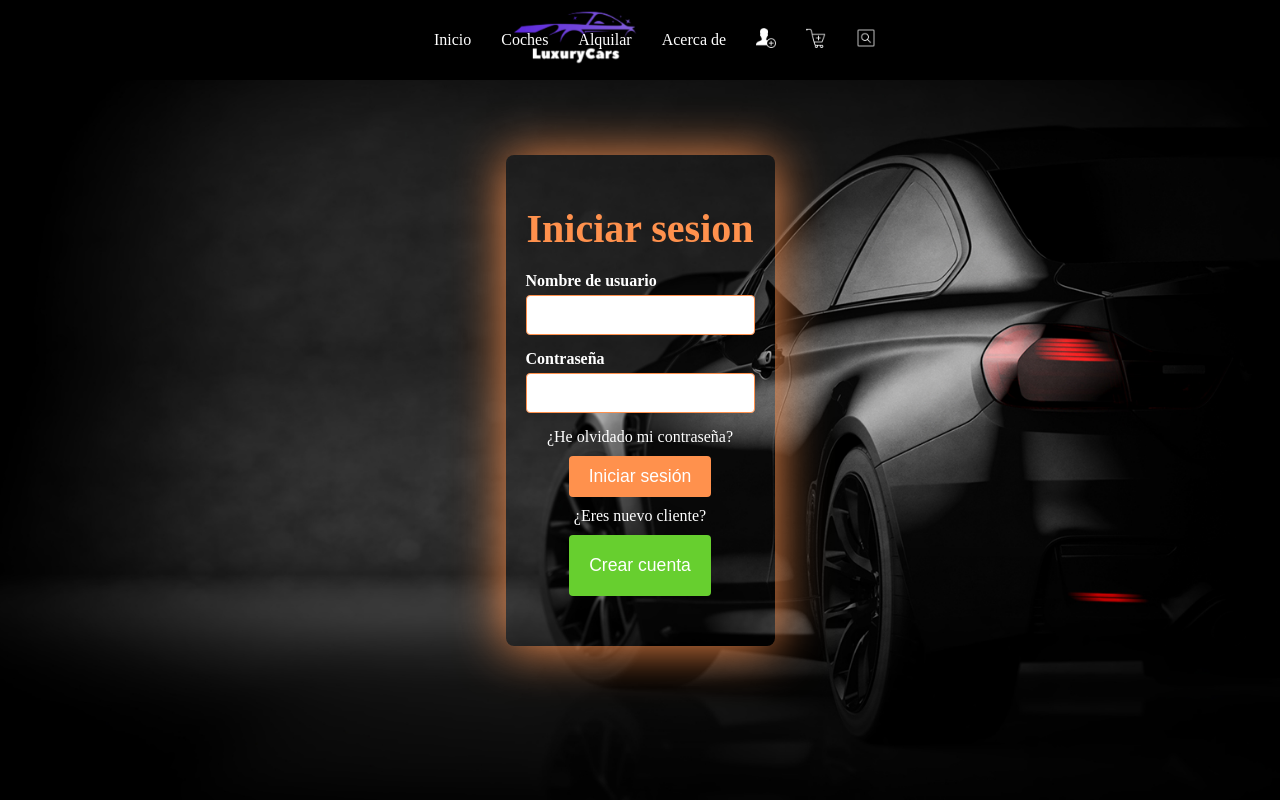
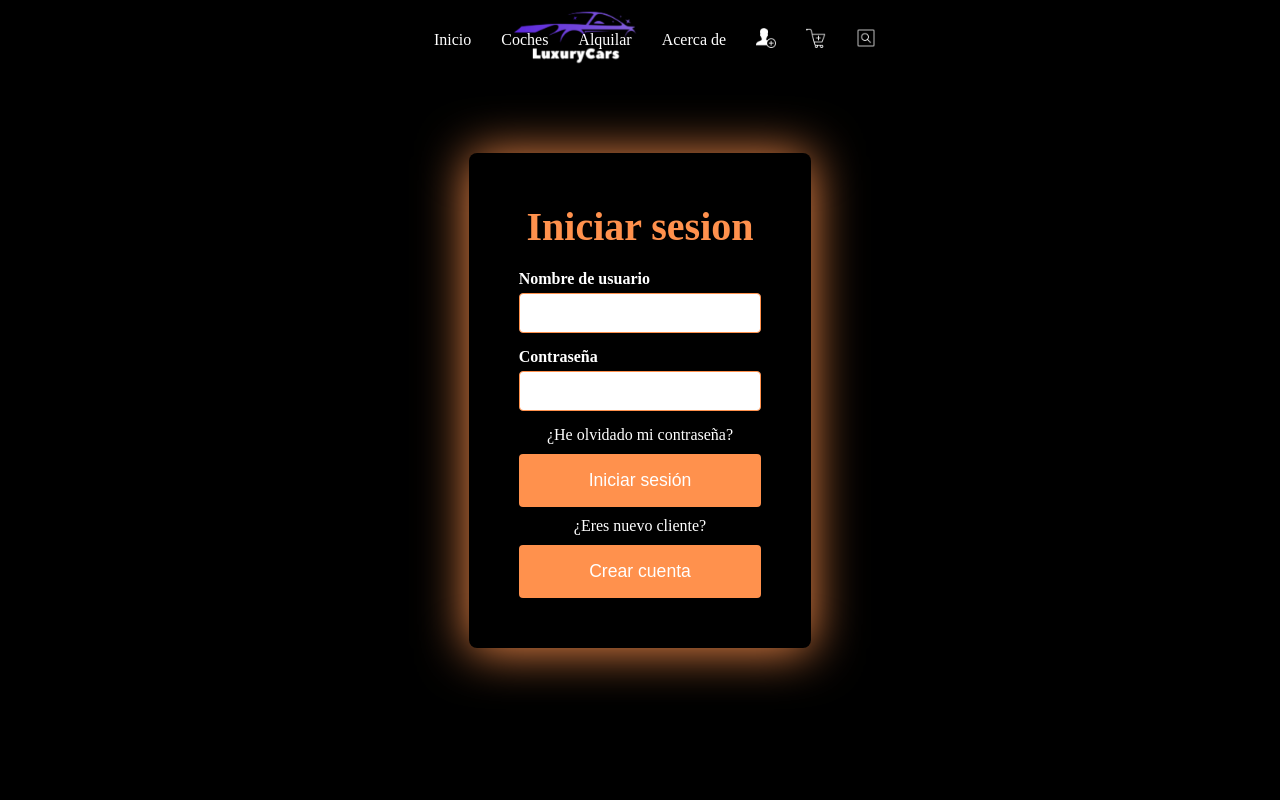
Before and after one commit to Kevinpc123/trabajo_kemel, a PHP site: page /login.php in a window 1280 px wide. Run offline with PHP 8.4, Linux system fonts and the light colour scheme.

Commit message:
Actualizacion v0.2 css login

```diff
--- a/Inicio.php
+++ b/Inicio.php
@@ -5,7 +5,7 @@
     <meta name="viewport"
           content="width=device-width, user-scalable=no, initial-scale=1.0, maximum-scale=1.0, minimum-scale=1.0">
     <meta http-equiv="X-UA-Compatible" content="ie=edge">
-    <title>LuxuryCars Inicio</title>
+    <title>Virtual Tech Company Inicio</title>
     <link rel="stylesheet" href="estilo.css">
     <link rel="stylesheet" href="https://cdnjs.cloudflare.com/ajax/libs/font-awesome/6.4.0/css/all.min.css">
     <?php
@@ -24,14 +24,14 @@
             <div class="menu">
                 <a href="Inicio.php">Inicio</a>
                 <div class="desplegable">
-                    <a href="#">Coches</a>
+                    <a href="#">Categorías</a>
                     <div class="desplegable-contenido">
                         <a href="#">Premium</a>
                         <a href="#">Standar</a>
                         <a href="#">Basic</a>
                     </div>
                 </div>
-                <a href="#">Alquilar</a>
+                <a href="#">Financiación</a>
                 <div class="desplegable">
                     <a href="#">Acerca de</a>
                     <div class="desplegable-contenido">
--- a/login.php
+++ b/login.php
@@ -8,11 +8,14 @@
     <title>Iniciar sesion</title>
     <link rel="stylesheet" href="estilo.css">
     <style>
+        body{
+            background-color: black;
+        }
         .inicio-sesion{
             background-color: rgba(255, 255, 255, 0);
             color: white;
             box-shadow: 0 2px 50px #ff914d;
-            padding: 50px 20px;
+            padding: 50px 50px;
             border-radius: 8px;
             max-width: 800px;
             margin: 20px auto;
@@ -47,22 +50,13 @@
             background-color: #ff914d;
             color: white;
             border: none;
-            padding: 10px 20px;
+            padding: 6px 70px;
             border-radius: 4px;
             cursor: pointer;
             font-size: 1.1em;
         }
         button:hover{
             background-color: #0057b300;
-        }
-        .btn2{
-            background-color: #67cf2f;
-            color: white;
-            border: none;
-            padding: 10px 20px;
-            border-radius: 4px;
-            cursor: pointer;
-            font-size: 1.1em;
         }
         .enlace{
             display: block;
@@ -160,7 +154,6 @@
     </nav>
 </header>
 <div class="seccion-principal">
-    <img src="imagenes/bg.jpg" alt="Fondo" class="imagen-fondo">
     <section class="inicio-sesion">
         <h2>Iniciar sesion</h2>
         <form method="POST" action=""><!--en action ponemos el sitio donde se envia-->
@@ -173,7 +166,7 @@
                 <input type="password" name="password" required>
             </div>
             <a href="#" class="enlace">¿He olvidado mi contraseña?</a>
-            <button type="submit" name="iniciar_sesion">Iniciar sesión</button>
+            <button type="submit" name="iniciar_sesion" class="btn2"><a href="#" class="enlace">Iniciar sesión</a></button><!--Recordar poner el enlace al entrar a registro cuando se cree-->
             <p class="enlace">¿Eres nuevo cliente?</p>
             <button type="submit" name="resgistro" class="btn2"><a href="registro.php" class="enlace">Crear cuenta</a></button>
         </form>
```
Also changed, not shown: registro.php (+21 -11 lines).
